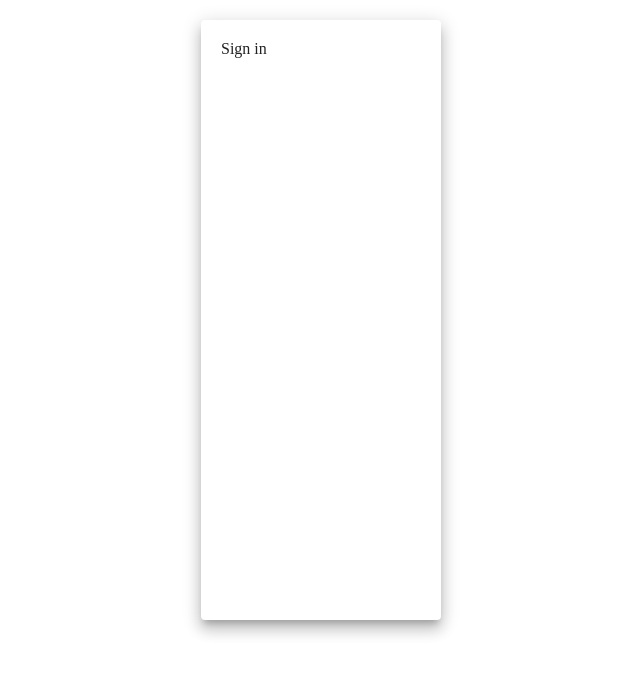
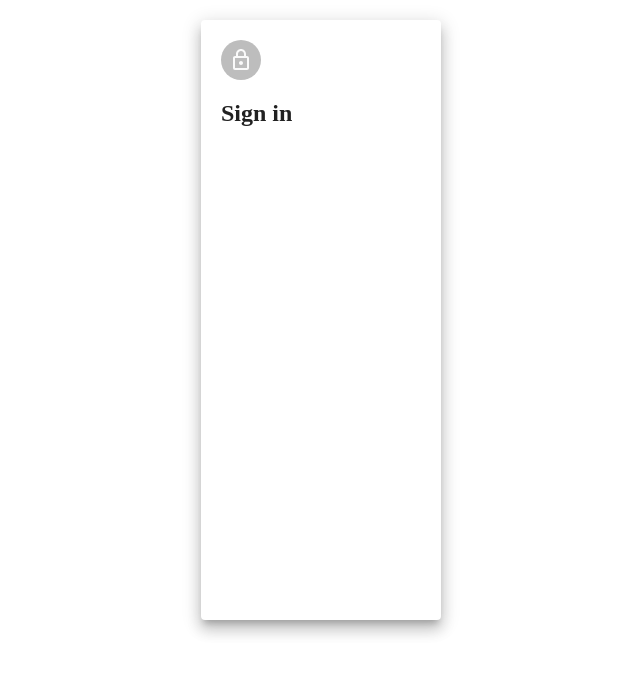
Before and after one commit to pluto123/login_form, a React (Create React App) app: page / in a window 1280 px wide. Shown: the top 674 px of the page, without its empty margins (319-959 px from the left). Built offline with nearby package versions, Linux system fonts and the light colour scheme.

Commit message:
add avatar & icon

```diff
--- a/package.json
+++ b/package.json
@@ -4,6 +4,7 @@
   "private": true,
   "dependencies": {
     "@material-ui/core": "^4.12.3",
+    "@material-ui/icons": "^4.11.2",
     "@testing-library/jest-dom": "^5.16.1",
     "@testing-library/react": "^12.1.2",
     "@testing-library/user-event": "^13.5.0",
--- a/src/components/Login/index.js
+++ b/src/components/Login/index.js
@@ -1,4 +1,5 @@
-import { Grid, Paper } from '@material-ui/core'
+import { Grid, Paper, Avatar } from '@material-ui/core'
+import LockOutlinedIcon from '@material-ui/icons/LockOutlined';
 
 const Login=()=>{
     const paperStyle = {
@@ -13,7 +14,8 @@ const Login=()=>{
                 elevation={10} // 讓此組件隆起，產生陰影效果
                 style={paperStyle} // 設定 Paper 組件樣式
             >
-                Sign in
+                <Avatar><LockOutlinedIcon /></Avatar>
+                <h2>Sign in</h2>
             </Paper>
         </Grid>
     )
```
Also changed, not shown: 1 other file (tests, documents, lock files or other folders).
